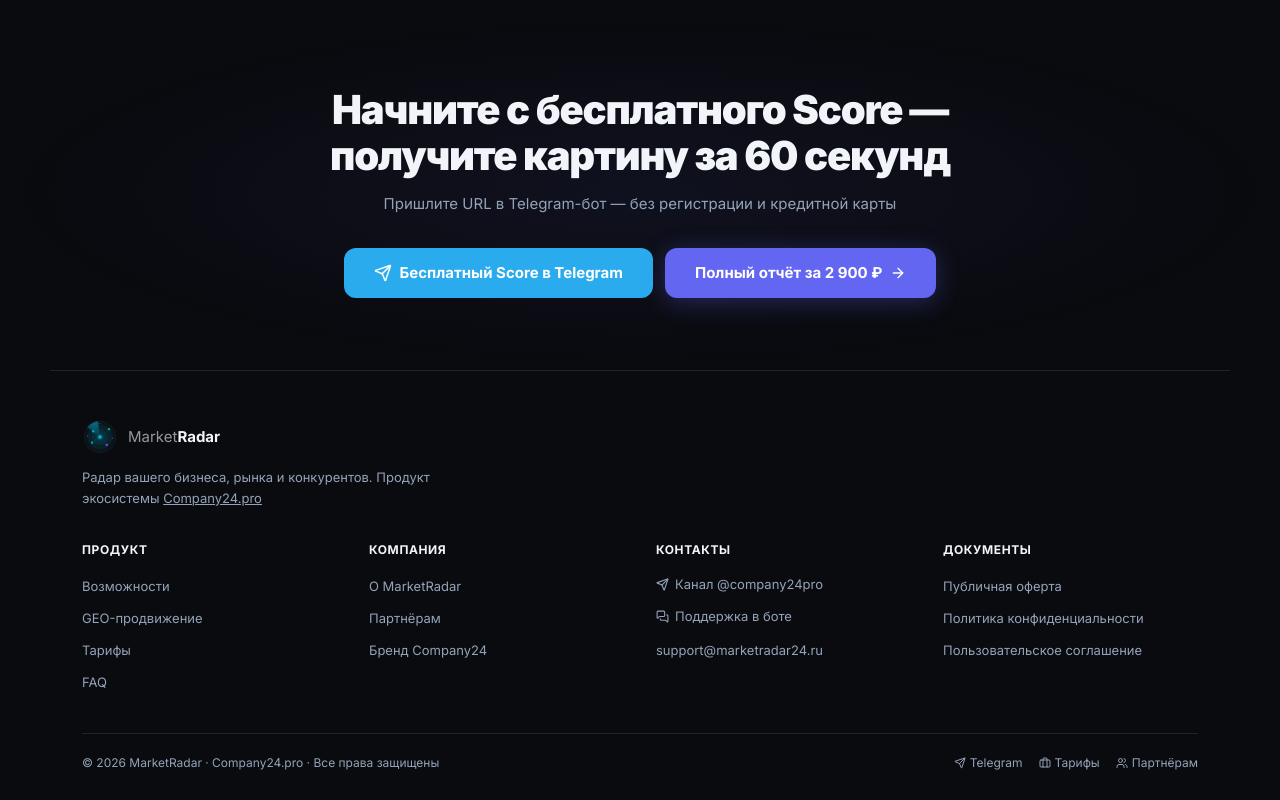
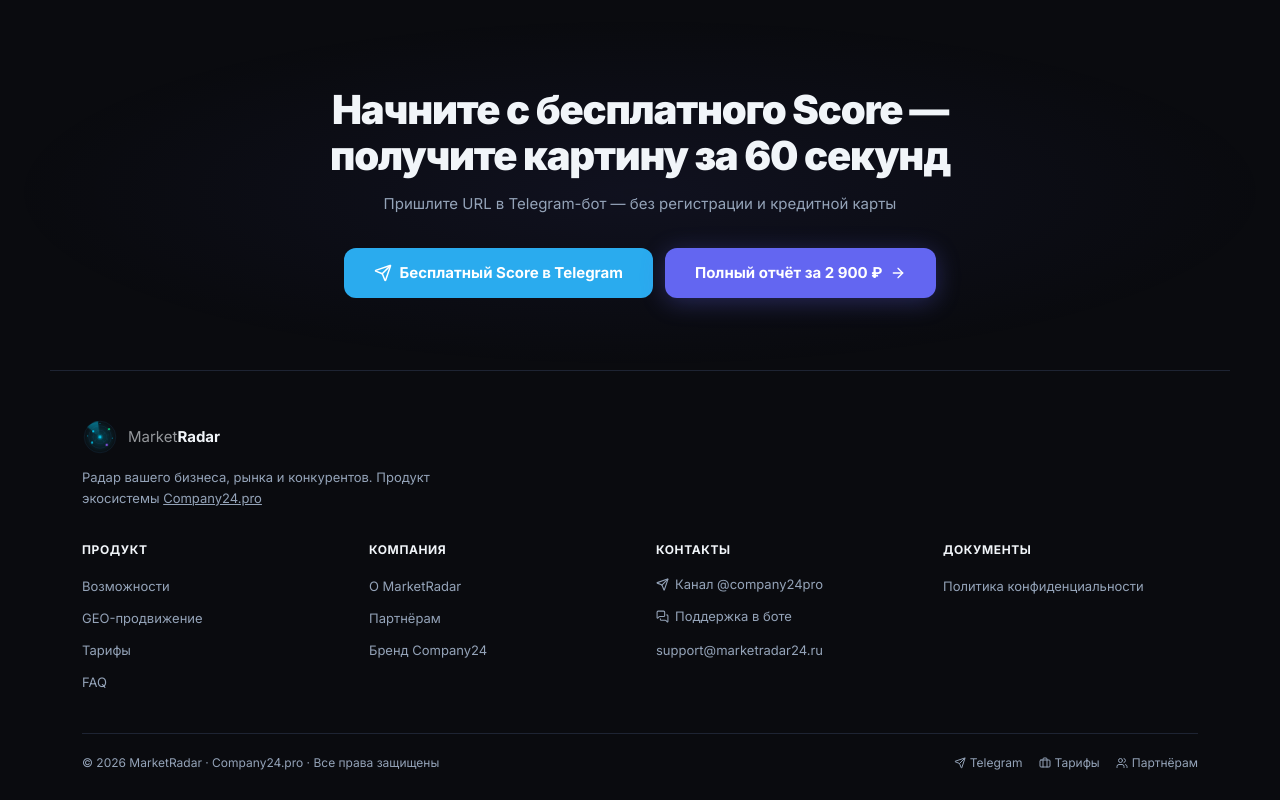
Before and after one commit to probizresurs-cyber/market-radar, a Next.js app: page / in a window 1280 px wide. Shown: the part 8028-8828 px from the top of the page. Built offline with nearby package versions, Linux system fonts and the light colour scheme; no server answers; the database is empty.

Commit message:
fix(landing): footer — only privacy policy link, remove oferta/terms

```diff
--- a/src/components/views/LandingPageView.tsx
+++ b/src/components/views/LandingPageView.tsx
@@ -1235,14 +1235,8 @@
 
           <div>
             <div style={{ fontSize: 12, fontWeight: 700, color: fg, marginBottom: 14, letterSpacing: "0.05em" }}>ДОКУМЕНТЫ</div>
-            <div style={{ marginBottom: 8 }}>
-              <a href="/oferta" style={{ fontSize: 13, color: muted, textDecoration: "none" }}>Публичная оферта</a>
-            </div>
-            <div style={{ marginBottom: 8 }}>
-              <a href="/privacy" style={{ fontSize: 13, color: muted, textDecoration: "none" }}>Политика конфиденциальности</a>
-            </div>
             <div>
-              <a href="/terms" style={{ fontSize: 13, color: muted, textDecoration: "none" }}>Пользовательское соглашение</a>
+              <a href="https://company24.pro/politicahr2026" target="_blank" rel="noopener noreferrer" style={{ fontSize: 13, color: muted, textDecoration: "none" }}>Политика конфиденциальности</a>
             </div>
           </div>
         </div>
```
